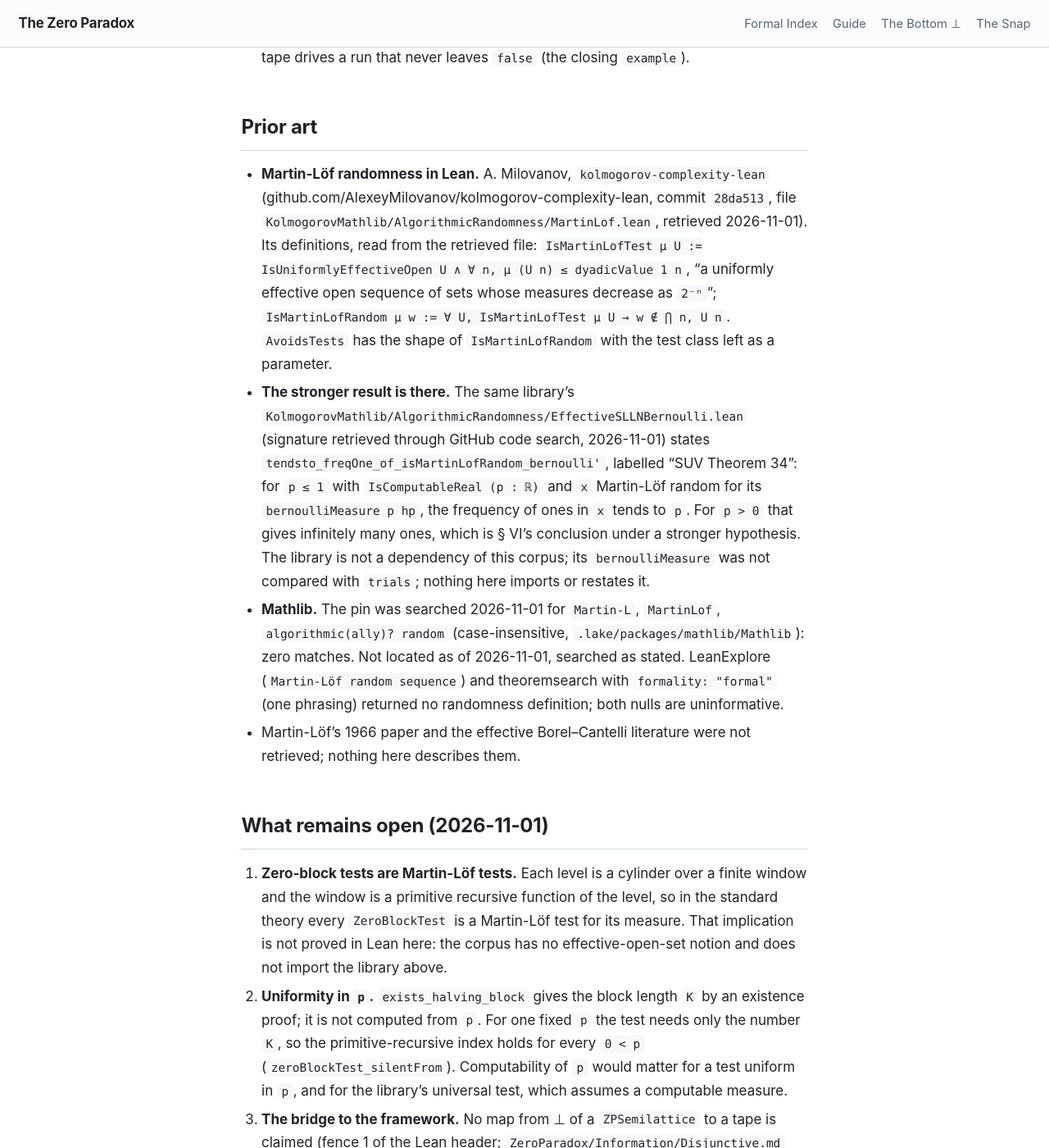
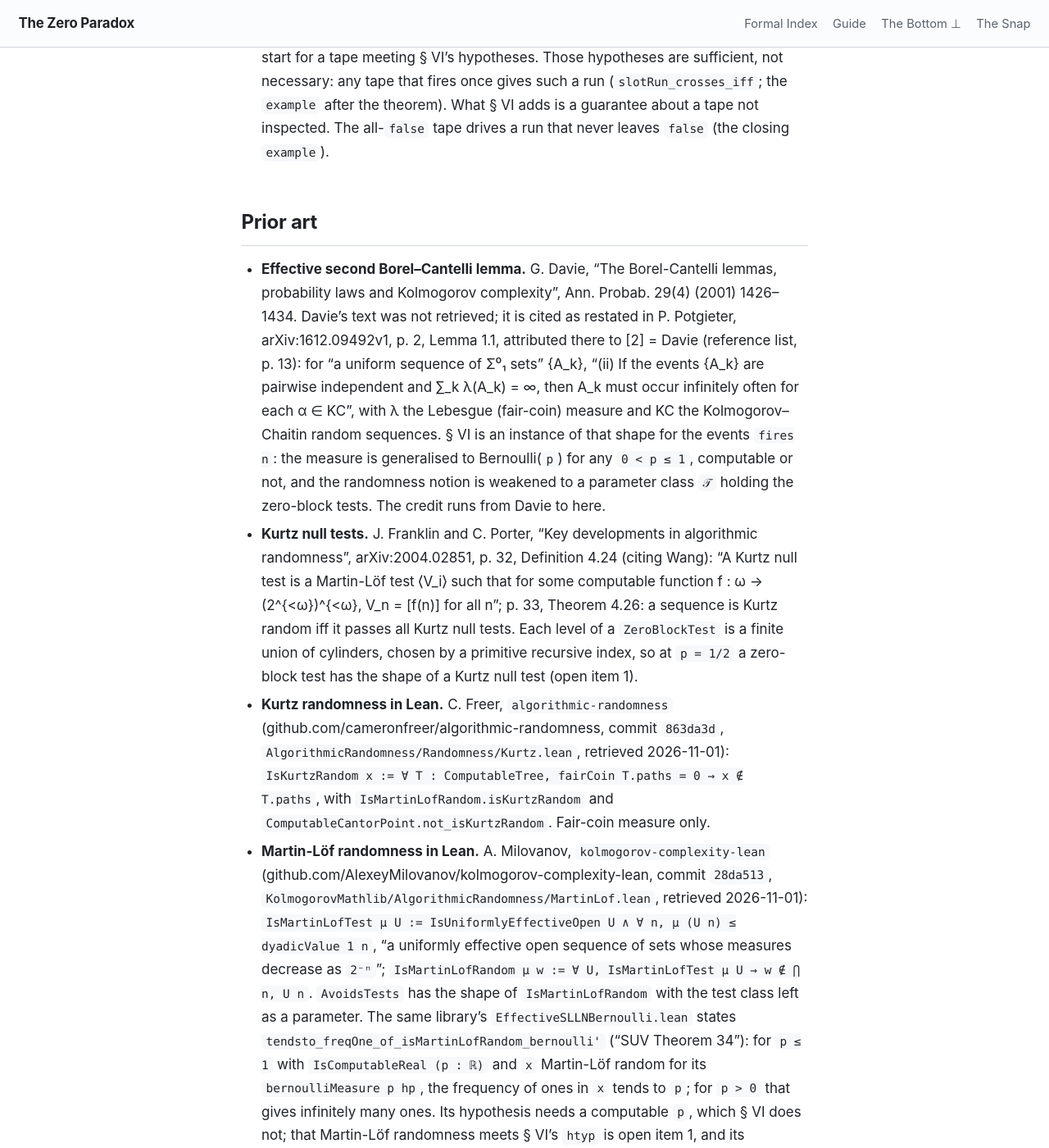
Before and after one commit to timbrigham/ZeroParadox, a Jekyll site: the page built from ZeroParadox/Information/CrossingTrials.md, in a window 1280 px wide and 1400 px high, scrolled down 935 px. Shown: the whole window at 82% size. Built offline with Jekyll 4.4.1, drawn with Linux system fonts in a browser that asks for light colours; our own code applies the rules of GitHub Pages for plain Markdown files; some of the changed text lies outside the part shown.

Commit message:
Typicality round 1 fixes: cite Davie and Kurtz tests, drop "only", fix pointers
Prior art: Davie 2001 effective second Borel-Cantelli (as restated by Potgieter,
Lemma 1.1(ii)), Franklin-Porter Kurtz null tests (Def. 4.24, Thm 4.26), Freer's
Kurtz.lean; open item 1 restated as a Kurtz null test, not proved here. The
one-way theorems no longer read as necessity: a new example shows any tape that
fires once gives a departing image run. Controls scoped to p = 1/2; leastness
pointed at the BottomCannotBe example; valuation convention stated; typicality
placed on the tape; header Structure covers § IV-VII.

Co-Authored-By: Claude Opus 5.5 <noreply@anthropic.com>
Claude-Session: https://claude.ai/code/session_01Qj4hZEe22hsY1FqfbKnnU2

```diff
--- a/ZeroParadox/Information/CrossingTrials.md
+++ b/ZeroParadox/Information/CrossingTrials.md
@@ -11,71 +11,96 @@ two-chart reading for § IV–VII.
 - § V. If `0 < p ≤ 1`, the tapes silent from stage `N` on (`silentFrom N`) are the intersection of zero
   blocks whose measures are at most `2⁻ᵐ` (`trials_zeroBlock_le`, `silentFrom_eq_iInter`); a tape fails
   to fire infinitely often iff it is silent from some `N` (`not_mem_limsup_fires_iff`).
-- § VI. If `0 < p ≤ 1`, a class `𝒯` of tests contains every zero-block test, and the tape `w` avoids
-  `𝒯`, then `w` fires infinitely often (`fires_io_of_avoids`). The avoidance is the hypothesis `htyp`
-  on one tape; nothing in the file says any tape meets it. One way: the squares tape fires infinitely
-  often and is caught by a zero-block test; the all-`true` tape fires infinitely often and is caught by
-  one-block tests (the two `example`s).
+- § VI. If `0 < p ≤ 1`, a class `𝒯` of tests contains every zero-block test for `trials p hp`, and the
+  tape `w` avoids `𝒯`, then `w` fires infinitely often (`fires_io_of_avoids`). The avoidance is the
+  hypothesis `htyp` on one tape; nothing in the file says any tape meets it. One way: at `p = 1/2` the
+  squares tape fires infinitely often and is caught by a zero-block test; at `p = 1/2` the all-`true`
+  tape fires infinitely often and lies in every one block, each of measure at most `2⁻ᵐ` (the two
+  `example`s), so it fails to avoid any class that also holds those one-block tests.
 - § VII. In `slotMotion`, `false` steps elsewhere and to itself (`slotMotion_leavesAt_false`); `true`
   steps to itself only (`slotMotion_selfOnlyAt_true`). Every tape drives a run (`slotRun_isRun`). Along
   a one-to-one lax map, stepping elsewhere carries to the image (`Motion.LaxHom.leavesAt`, in
-  `ZeroParadox/Die.lean`), with no tape and no measure. A run of the image motion that leaves its start
-  is obtained only for a tape meeting § VI's hypotheses (`slotRun_image_departs_of_avoids`); the
-  all-`false` tape drives a run that never leaves `false` (the closing `example`).
+  `ZeroParadox/Die.lean`), with no tape and no measure. `slotRun_image_departs_of_avoids` gives an image
+  run that leaves its start for a tape meeting § VI's hypotheses. Those hypotheses are sufficient, not
+  necessary: any tape that fires once gives such a run (`slotRun_crosses_iff`; the `example` after the
+  theorem). What § VI adds is a guarantee about a tape not inspected. The all-`false` tape drives a run
+  that never leaves `false` (the closing `example`).
 
 ## Prior art
 
+- **Effective second Borel–Cantelli lemma.** G. Davie, "The Borel-Cantelli lemmas, probability laws and
+  Kolmogorov complexity", Ann. Probab. 29(4) (2001) 1426–1434. Davie's text was not retrieved; it is cited
+  as restated in P. Potgieter, arXiv:1612.09492v1, p. 2, Lemma 1.1, attributed there to [2] = Davie
+  (reference list, p. 13): for "a uniform sequence of Σ⁰₁ sets" {A_k}, "(ii) If the events {A_k} are
+  pairwise independent and ∑_k λ(A_k) = ∞, then A_k must occur infinitely often for each α ∈ KC", with λ
+  the Lebesgue (fair-coin) measure and KC the Kolmogorov–Chaitin random sequences. § VI is an instance of
+  that shape for the events `fires n`: the measure is generalised to Bernoulli(`p`) for any `0 < p ≤ 1`,
+  computable or not, and the randomness notion is weakened to a parameter class `𝒯` holding the
+  zero-block tests. The credit runs from Davie to here.
+- **Kurtz null tests.** J. Franklin and C. Porter, "Key developments in algorithmic randomness",
+  arXiv:2004.02851, p. 32, Definition 4.24 (citing Wang): "A Kurtz null test is a Martin-Löf test ⟨V_i⟩
+  such that for some computable function f : ω → (2^{<ω})^{<ω}, V_n = [f(n)] for all n"; p. 33, Theorem
+  4.26: a sequence is Kurtz random iff it passes all Kurtz null tests. Each level of a `ZeroBlockTest`
+  is a finite union of cylinders, chosen by a primitive recursive index, so at `p = 1/2` a zero-block
+  test has the shape of a Kurtz null test (open item 1).
+- **Kurtz randomness in Lean.** C. Freer, `algorithmic-randomness`
+  (github.com/cameronfreer/algorithmic-randomness, commit `863da3d`,
+  `AlgorithmicRandomness/Randomness/Kurtz.lean`, retrieved 2026-11-01): `IsKurtzRandom x := ∀ T :
+  ComputableTree, fairCoin T.paths = 0 → x ∉ T.paths`, with `IsMartinLofRandom.isKurtzRandom` and
+  `ComputableCantorPoint.not_isKurtzRandom`. Fair-coin measure only.
 - **Martin-Löf randomness in Lean.** A. Milovanov, `kolmogorov-complexity-lean`
-  (github.com/AlexeyMilovanov/kolmogorov-complexity-lean, commit `28da513`, file
-  `KolmogorovMathlib/AlgorithmicRandomness/MartinLof.lean`, retrieved 2026-11-01). Its definitions, read
-  from the retrieved file: `IsMartinLofTest μ U := IsUniformlyEffectiveOpen U ∧ ∀ n, μ (U n) ≤
-  dyadicValue 1 n`, "a uniformly effective open sequence of sets whose measures decrease as `2⁻ⁿ`";
-  `IsMartinLofRandom μ w := ∀ U, IsMartinLofTest μ U → w ∉ ⋂ n, U n`. `AvoidsTests` has the shape of
-  `IsMartinLofRandom` with the test class left as a parameter.
-- **The stronger result is there.** The same library's
-  `KolmogorovMathlib/AlgorithmicRandomness/EffectiveSLLNBernoulli.lean` (signature retrieved through
-  GitHub code search, 2026-11-01) states `tendsto_freqOne_of_isMartinLofRandom_bernoulli'`, labelled
-  "SUV Theorem 34": for `p ≤ 1` with `IsComputableReal (p : ℝ)` and `x` Martin-Löf random for its
-  `bernoulliMeasure p hp`, the frequency of ones in `x` tends to `p`. For `p > 0` that gives infinitely
-  many ones, which is § VI's conclusion under a stronger hypothesis. The library is not a dependency of
-  this corpus; its `bernoulliMeasure` was not compared with `trials`; nothing here imports or restates it.
-- **Mathlib.** The pin was searched 2026-11-01 for `Martin-L`, `MartinLof`, `algorithmic(ally)? random`
-  (case-insensitive, `.lake/packages/mathlib/Mathlib`): zero matches. Not located as of 2026-11-01,
-  searched as stated. LeanExplore (`Martin-Löf random sequence`) and theoremsearch with `formality:
-  "formal"` (one phrasing) returned no randomness definition; both nulls are uninformative.
-- Martin-Löf's 1966 paper and the effective Borel–Cantelli literature were not retrieved; nothing here
-  describes them.
+  (github.com/AlexeyMilovanov/kolmogorov-complexity-lean, commit `28da513`,
+  `KolmogorovMathlib/AlgorithmicRandomness/MartinLof.lean`, retrieved 2026-11-01):
+  `IsMartinLofTest μ U := IsUniformlyEffectiveOpen U ∧ ∀ n, μ (U n) ≤ dyadicValue 1 n`, "a uniformly
+  effective open sequence of sets whose measures decrease as `2⁻ⁿ`"; `IsMartinLofRandom μ w := ∀ U,
+  IsMartinLofTest μ U → w ∉ ⋂ n, U n`. `AvoidsTests` has the shape of `IsMartinLofRandom` with the test
+  class left as a parameter. The same library's `EffectiveSLLNBernoulli.lean` states
+  `tendsto_freqOne_of_isMartinLofRandom_bernoulli'` ("SUV Theorem 34"): for `p ≤ 1` with
+  `IsComputableReal (p : ℝ)` and `x` Martin-Löf random for its `bernoulliMeasure p hp`, the frequency of
+  ones in `x` tends to `p`; for `p > 0` that gives infinitely many ones. Its hypothesis needs a
+  computable `p`, which § VI does not; that Martin-Löf randomness meets § VI's `htyp` is open item 1, and
+  its `bernoulliMeasure` was not compared with `trials`. None of these libraries is a dependency here.
+- **Mathlib.** The pin was searched 2026-11-01 for `Martin-L`, `MartinLof`, `algorithmic(ally)? random`,
+  `Kurtz` (case-insensitive, `.lake/packages/mathlib/Mathlib`): zero matches. Not located as of
+  2026-11-01, searched as stated. theoremsearch, four phrasings (Kurtz null test; Martin-Löf random for
+  Bernoulli `p > 0` has infinitely many ones; a formal-only phrasing; effective Borel–Cantelli), found the
+  Franklin–Porter and Potgieter passages above; LeanExplore, two phrasings, returned no randomness
+  declaration (an uninformative null).
 
 ## What remains open (2026-11-01)
 
-1. **Zero-block tests are Martin-Löf tests.** Each level is a cylinder over a finite window and the window
-   is a primitive recursive function of the level, so in the standard theory every `ZeroBlockTest` is a
-   Martin-Löf test for its measure. That implication is not proved in Lean here: the corpus has no
-   effective-open-set notion and does not import the library above.
+1. **Zero-block tests and the standard test classes.** That every `ZeroBlockTest` at `p = 1/2` is a Kurtz
+   null test, hence a Martin-Löf test, is read off the definitions above and is not proved in Lean here:
+   the corpus has no effective-open-set notion and imports neither library.
 2. **Uniformity in `p`.** `exists_halving_block` gives the block length `K` by an existence proof; it is
    not computed from `p`. For one fixed `p` the test needs only the number `K`, so the primitive-recursive
    index holds for every `0 < p` (`zeroBlockTest_silentFrom`). Computability of `p` would matter for a
-   test uniform in `p`, and for the library's universal test, which assumes a computable measure.
-3. **The bridge to the framework.** No map from ⊥ of a `ZPSemilattice` to a tape is claimed (fence 1 of
-   the Lean header; `ZeroParadox/Information/Disjunctive.md` fence 3). `htyp` is a hypothesis on a tape.
+   test uniform in `p`, and for Milovanov's universal test, which assumes a computable measure.
+3. **The bridge to the framework.** No map from ⊥ of a `ZPSemilattice` to a tape is claimed
+   (`ZeroParadox/Information/Disjunctive.md` fence 3; fence 1 of the Lean header says nothing identifies ⊥
+   with the trial space). `htyp` is a hypothesis on a tape.
 
 ## Two charts
 
-`Reading:` CARRIER — Tim's sentence "the bottom is infinitely complex, and somewhere in that complexity movement is
-possible" reads here as: if a run is typical (it avoids the tests), and the per-stage chance is positive,
-that run crosses. Possibility (`LeavesAt` at `false`) is a property of the motion; crossing is a property
-of one run; typicality is a property of a run, a sequence, never of a point.
+`Reading:` CARRIER — Tim's sentence "the bottom is infinitely complex, and somewhere in that complexity
+movement is possible" reads here as: if the tape driving a run is typical (it avoids the tests), and the
+per-stage chance is positive, the run it drives crosses. Possibility (`LeavesAt` at `false`) is a property
+of the motion; crossing is a property of one run; typicality is a property of a tape, a point of
+`ℕ → Bool`, never of a state of `slotMotion`, a point of `Bool`.
 
-`Reading:` CARRIER — the tension, each step a cited declaration: in the valuation chart the proved infinite-complexity point is 0 of the
-2-adics: `infinitude_forces_infinite_complexity` (`ZeroParadox/Valuation/InfinitudeFloor.lean`) gives
-complexity ⊤ (the top of `ℕ∞`) at the floor of any `InfinitudeFloor`, and at its 2-adic instance that is
-v₂(0) = ⊤. Read as a digit tape, 0 is the all-`false` tape: that is
-`silentFrom 0`, which lies in a zero-block test for every `0 < p ≤ 1` (`zeroBlockTest_silentFrom` at
-`N = 0`), so it is the tape § VI's hypothesis excludes first. In the tape chart under the pointwise order
-the least element is the same all-`false` tape (`allFalse_not_disjunctive`,
-`ZeroParadox/Information/Disjunctive.lean`). Tim's maximally complex reading
-(`ZeroParadox/Information/Disjunctive.md` fence 3) places ⊥'s occupant among the typical tapes. The two
-readings put different tapes in the role, and nothing in Lean identifies them.
+`Reading:` CARRIER — the tension. In the valuation chart, `infinitude_forces_infinite_complexity`
+(`ZeroParadox/Valuation/InfinitudeFloor.lean`) gives complexity ⊤ (the top of `ℕ∞`) at the floor of any
+`InfinitudeFloor`; at the 2-adic instance that floor is 0, under the additive-valuation convention that
+the valuation of 0 is ⊤. Read as a digit tape (a reading; no map from the 2-adic integers to tapes is
+built here), 0 is the all-`false` tape, the sole member of `silentFrom 0`, and § VI's hypothesis
+excludes it at `N = 0` for every `0 < p ≤ 1` (`zeroBlockTest_silentFrom`). In the tape chart, under the
+pointwise order, the least element of `ℕ → Bool` is the same all-`false` tape (the `example` at
+`ZeroParadox/BottomCannotBe.lean`, `(⊥ : ℕ → Bool) = fun _ => false`), which is not disjunctive
+(`allFalse_not_disjunctive`, `ZeroParadox/Information/Disjunctive.lean`). Tim's maximally complex reading
+(`ZeroParadox/Information/Disjunctive.md` fence 3) places the occupant of ⊥ of a `ZPSemilattice`, read as
+a tape, among the Martin-Löf random tapes for the fair coin; that such tapes meet § VI's hypothesis at
+`p = 1/2` is open item 1. The two readings put different tapes in the role, and nothing in Lean
+identifies them.
 
 Not claimed: that any tape is typical, that ⊥ of any carrier is a tape, or that typicality supplies the
-occurrence commitment. The theorem moves "almost surely" to "this run crosses" only by adding `htyp`.
+occurrence commitment. The theorem moves "almost surely" to "this run crosses" by adding three premises: `0 < p`, a class `𝒯` holding the zero-block tests, and `htyp`.
```
Also changed, not shown: 2 other files.
